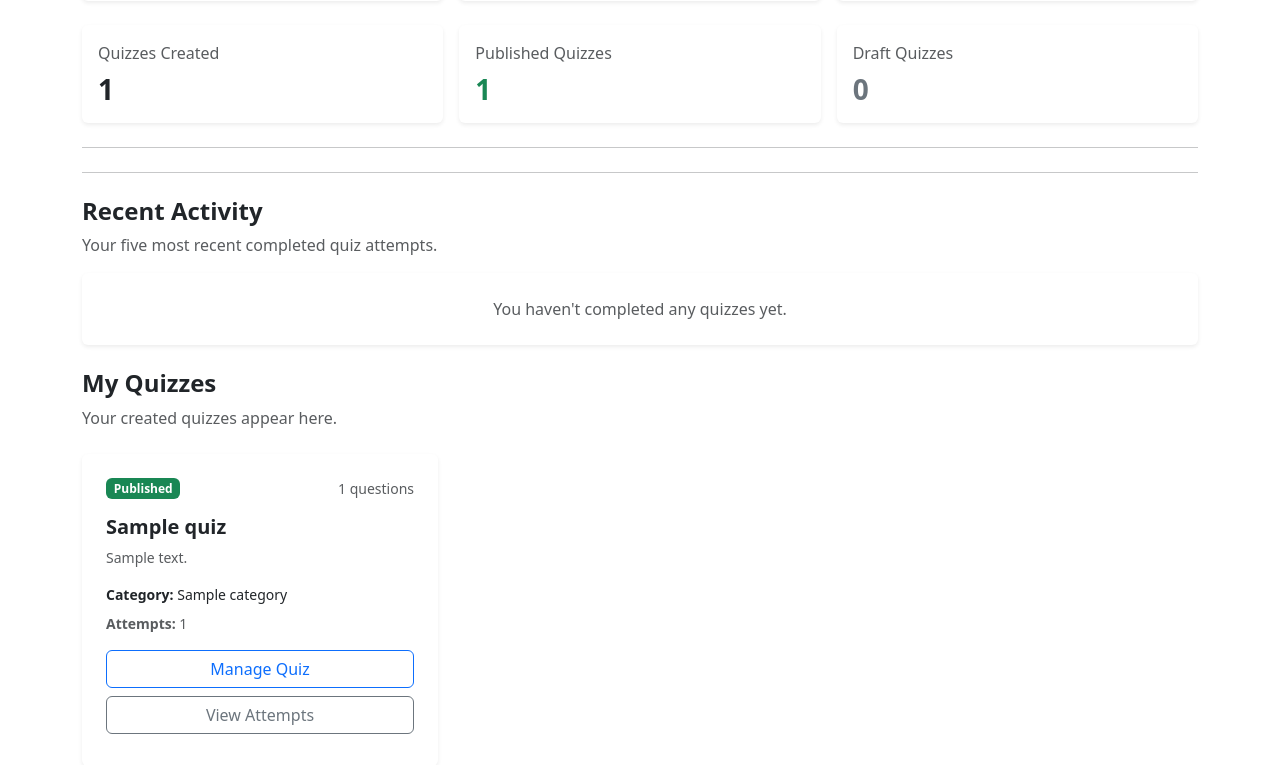
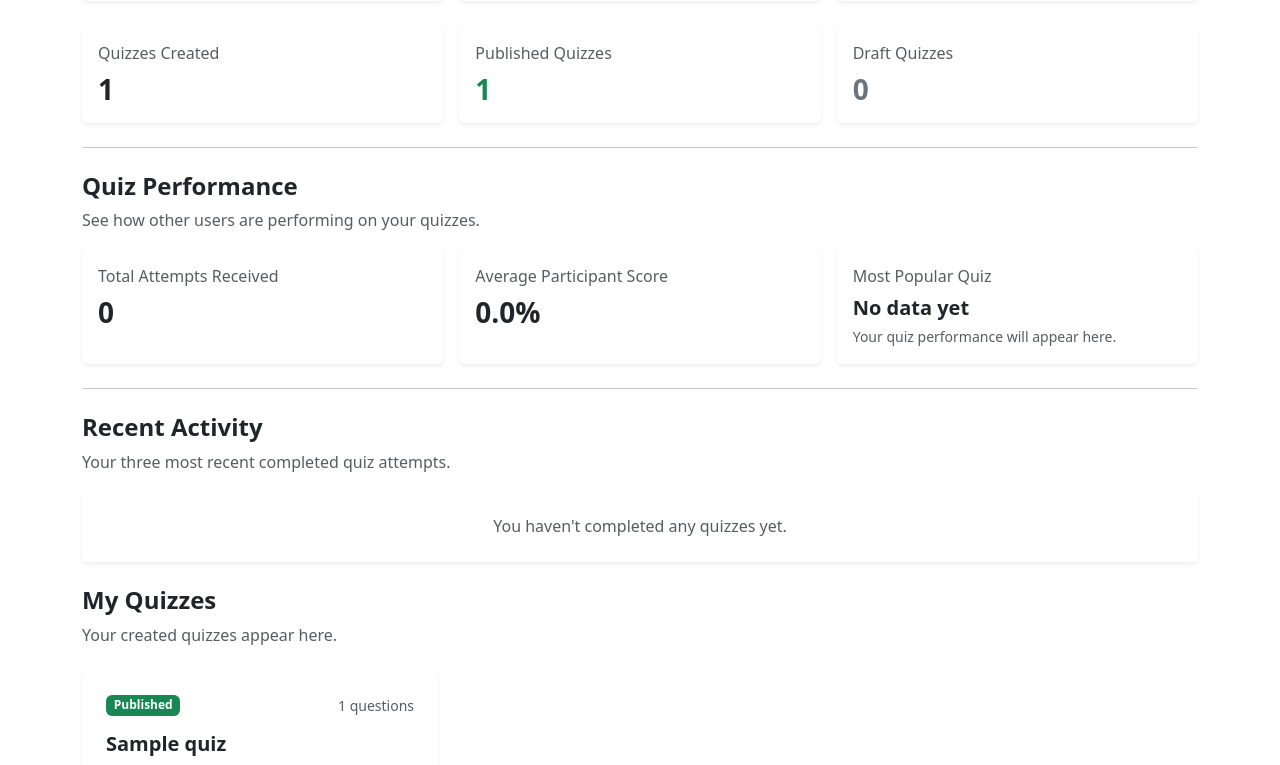
Before and after one commit to IronMonger13/QuizForge, a Django app: page /dashboard/ in a window 1280 px wide. Shown: the part 291-1056 px from the top of the page. Run offline with Django 5.2, Linux system fonts and the light colour scheme; a user stored in the database is signed in; tables that the repository leaves empty hold one stand-in row (values such as "Sample post").

Commit message:
Add creator performance analytics to dashboard

```diff
--- a/quizzes/templates/quizzes/dashboard.html
+++ b/quizzes/templates/quizzes/dashboard.html
@@ -4,7 +4,7 @@
 {% endblock title %}
 {% block content %}
     <div class="container py-5">
-        <!-- Dashboard heading -->
+        <!-- Dashboard Heading -->
         <div class="d-flex justify-content-between align-items-center mb-4">
             <div>
                 <h2 class="fw-bold mb-1">Welcome, {{ request.user.username }}!</h2>
@@ -12,7 +12,7 @@
             </div>
             <a href="{% url 'quizzes:create_quiz' %}" class="btn btn-primary">+ Create Quiz</a>
         </div>
-        <!-- Dashboard Statistics -->
+        <!-- Personal Attempt Statistics -->
         <div class="row g-3 mb-4">
             <div class="col-md-4">
                 <div class="card border-0 shadow-sm h-100">
@@ -66,12 +66,57 @@
                 </div>
             </div>
         </div>
+        <!-- Creator Performance Analytics -->
         <hr class="my-4">
+        <div class="mb-3">
+            <h4 class="fw-bold">Quiz Performance</h4>
+            <p class="text-muted">See how other users are performing on your quizzes.</p>
+        </div>
+        <div class="row g-3 mb-4">
+            <!-- Total Attempts Received -->
+            <div class="col-md-4">
+                <div class="card border-0 shadow-sm h-100">
+                    <div class="card-body">
+                        <p class="text-muted mb-2">Total Attempts Received</p>
+                        <h3 class="fw-bold mb-0">{{ creator_performance_stats.total_attempts }}</h3>
+                    </div>
+                </div>
+            </div>
+            <!-- Average Participant Score -->
+            <div class="col-md-4">
+                <div class="card border-0 shadow-sm h-100">
+                    <div class="card-body">
+                        <p class="text-muted mb-2">Average Participant Score</p>
+                        <h3 class="fw-bold mb-0">
+                            {{ creator_performance_stats.average_score|default:0|floatformat:1 }}%
+                        </h3>
+                    </div>
+                </div>
+            </div>
+            <!-- Most Popular Quiz -->
+            <div class="col-md-4">
+                <div class="card border-0 shadow-sm h-100">
+                    <div class="card-body">
+                        <p class="text-muted mb-2">Most Popular Quiz</p>
+                        {% if most_popular_quiz %}
+                            <h5 class="fw-bold mb-1">{{ most_popular_quiz.title|truncatewords:5 }}</h5>
+                            <small class="text-muted">
+                                {{ most_popular_quiz.completed_attempt_count }}
+                                completed attempts
+                            </small>
+                        {% else %}
+                            <h5 class="fw-bold mb-1">No data yet</h5>
+                            <small class="text-muted">Your quiz performance will appear here.</small>
+                        {% endif %}
+                    </div>
+                </div>
+            </div>
+        </div>
         <!-- Recent Activity -->
         <hr class="my-4">
         <div class="mb-3">
             <h4 class="fw-bold">Recent Activity</h4>
-            <p class="text-muted">Your five most recent completed quiz attempts.</p>
+            <p class="text-muted">Your three most recent completed quiz attempts.</p>
         </div>
         <div class="card border-0 shadow-sm mb-4">
             <div class="card-body p-0">
@@ -97,8 +142,7 @@
                 {% endfor %}
             </div>
         </div>
-        <!-- My quizzes -->
-        <!-- My quizzes -->
+        <!-- My Quizzes -->
         <div class="mb-4">
             <h4 class="fw-bold">My Quizzes</h4>
             <p class="text-muted">Your created quizzes appear here.</p>
@@ -108,7 +152,7 @@
                 <div class="col-md-6 col-lg-4">
                     <div class="card h-100 border-0 shadow-sm">
                         <div class="card-body p-4">
-                            <!-- Quiz status and question count -->
+                            <!-- Quiz Status and Question Count -->
                             <div class="d-flex justify-content-between align-items-center mb-3">
                                 <span class="badge {% if quiz.status == 'published' %}bg-success{% else %}bg-secondary{% endif %}">
                                     {{ quiz.get_status_display }}
@@ -120,15 +164,17 @@
                                 {{ quiz.description|default:"No description provided."|truncatewords:15 }}
                             </p>
                             <p class="small mb-2">
-                                <strong>Category:</strong> {{ quiz.category.name }}
+                                <strong>Category:</strong>
+                                {{ quiz.category.name }}
                             </p>
                             <p class="small text-muted mb-3">
-                                <strong>Attempts:</strong> {{ quiz.attempt_count }}
+                                <strong>Attempts:</strong>
+                                {{ quiz.attempt_count }}
                             </p>
-                            <!-- Main management action -->
+                            <!-- Main Management Action -->
                             <a href="{% url 'quizzes:quiz_detail' quiz.id %}"
                                class="btn btn-outline-primary w-100 mb-2">Manage Quiz</a>
-                            <!-- Published quiz actions -->
+                            <!-- Published Quiz Actions -->
                             {% if quiz.status == "published" %}
                                 {% if quiz.attempt_count > 0 %}
                                     <a href="{% url 'quizzes:quiz_attempt_history' quiz.id %}"
@@ -144,7 +190,7 @@
                                         </button>
                                     </form>
                                 {% endif %}
-                                <!-- Draft quiz actions -->
+                                <!-- Draft Quiz Actions -->
                             {% else %}
                                 {% if quiz.attempt_count == 0 and not quiz.is_sample %}
                                     <div class="d-flex gap-2 mb-2">
--- a/quizzes/views.py
+++ b/quizzes/views.py
@@ -22,6 +22,11 @@ def dashboard(request):
         .annotate(
             question_count=Count("questions", distinct=True),
             attempt_count=Count("attempts", distinct=True),
+            completed_attempt_count=Count(
+                "attempts",
+                filter=Q(attempts__status=QuizAttempt.Status.COMPLETED),
+                distinct=True,
+            ),
         )
     )
 
@@ -56,7 +61,25 @@ def dashboard(request):
         highest_score=Max(percentage_expression),
     )
 
-    # Latest five completed quiz attempts.
+    # Performance statistics for quizzes created by the user.
+    creator_attempts = QuizAttempt.objects.filter(
+        quiz__owner=request.user,
+        status=QuizAttempt.Status.COMPLETED,
+        total_marks__gt=0,
+    )
+
+    creator_performance_stats = creator_attempts.aggregate(
+        total_attempts=Count("id"),
+        average_score=Avg(percentage_expression),
+    )
+
+    most_popular_quiz = (
+        my_quizzes.filter(completed_attempt_count__gt=0)
+        .order_by("-completed_attempt_count", "-created_at")
+        .first()
+    )
+
+    # Latest three completed quiz attempts.
     recent_attempts = (
         QuizAttempt.objects.filter(
             user=request.user,
@@ -81,6 +104,8 @@ def dashboard(request):
             "quiz_stats": quiz_stats,
             "attempt_stats": attempt_stats,
             "recent_attempts": recent_attempts,
+            "creator_performance_stats": creator_performance_stats,
+            "most_popular_quiz": most_popular_quiz,
         },
     )
 
```
